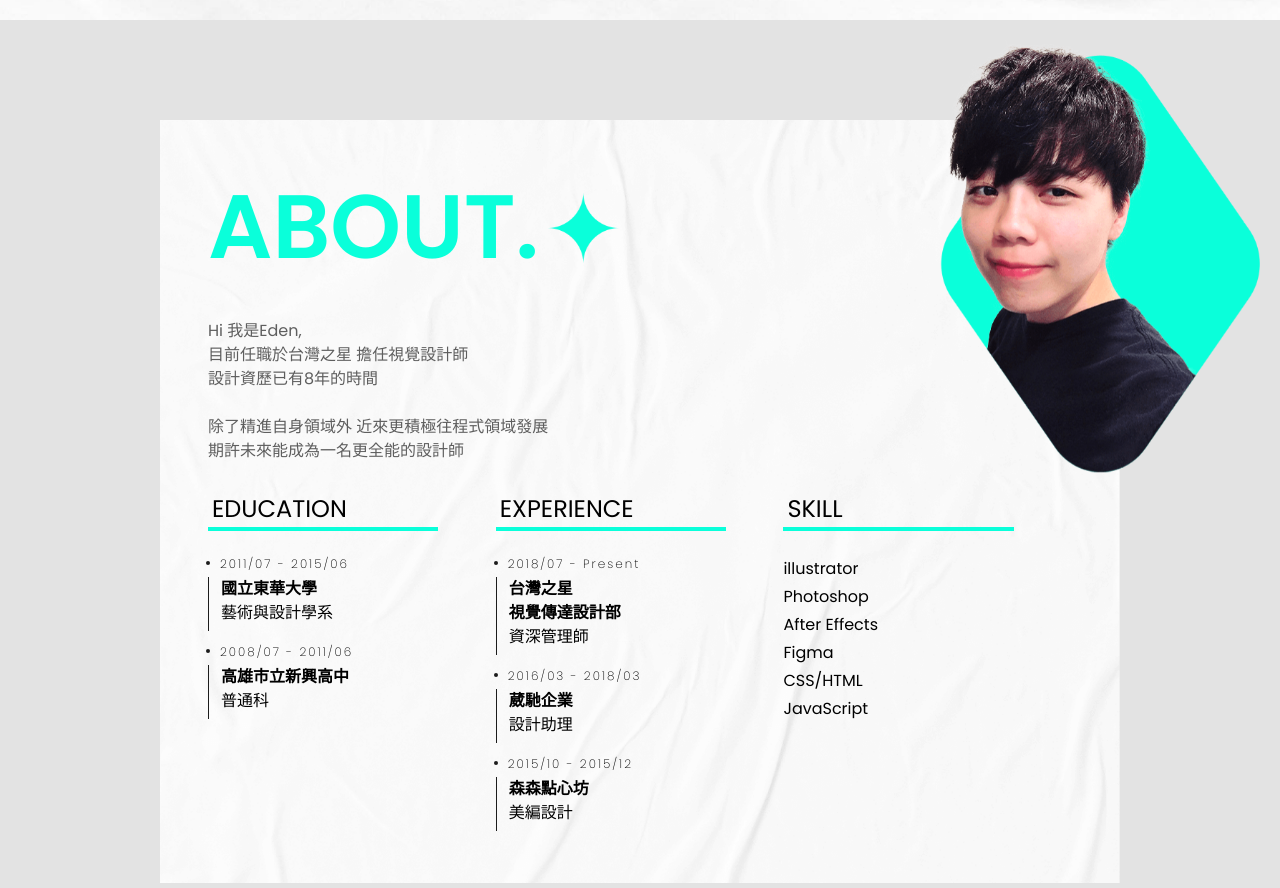
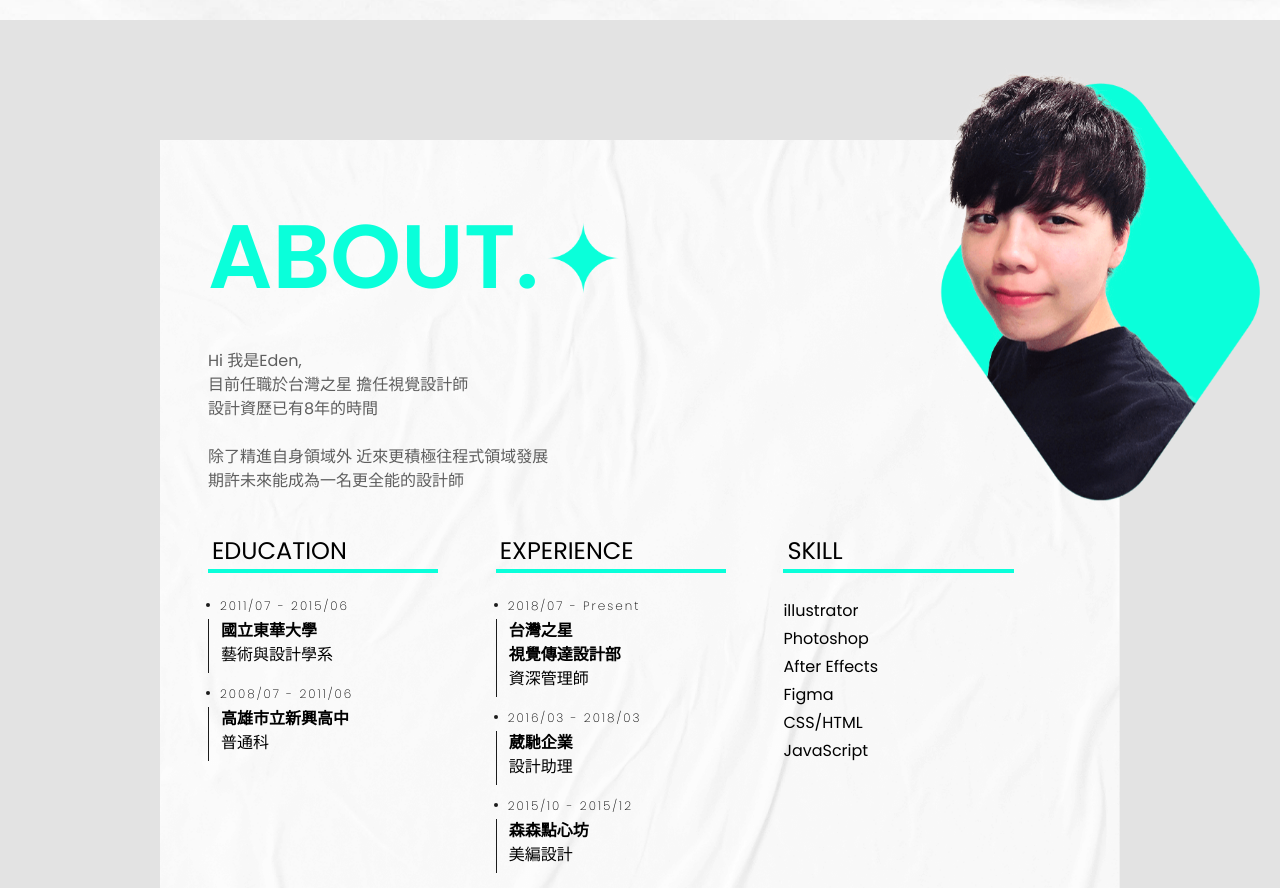
Before and after one commit to tsen090981/personalWebSite_EdenChien, a plain HTML site: page index.html in a window 1280 px wide. Shown: the part 780-1668 px from the top of the page. Drawn offline with nearby package versions, Linux system fonts and the light colour scheme.

Commit message:
修正間距

```diff
--- a/style.scss
+++ b/style.scss
@@ -201,7 +201,7 @@ section.kv{
 }
 section.about{
     position: relative;
-    padding: 100px 0px 55px 0px;
+    padding: 120px 0px 64px 0px;
     background-color: $color_main_s;
     &::after{
         position: absolute;
@@ -217,14 +217,14 @@ section.about{
     .person{
         position: absolute;
         right: 20px;
-        top: 20px;
+        top: 48px;
         width: 25%;
         z-index: 10;
     }
     .content{
         position: relative;
         max-width: 75%;
-        padding: 40px 48px;
+        padding: 50px 48px;
         background-image: url(https://github.com/tsen090981/personalWebSite_EdenChien/blob/main/images/about_bg.png?raw=true);
         background-size: cover;
 
@@ -250,6 +250,7 @@ section.about{
             margin-bottom: 24px;
         }
         ul.detail{
+            margin-top: 36px;
             li.all{
                 width: 33.3%;
                 .title{
```
Also changed, not shown: dist/style.css.
